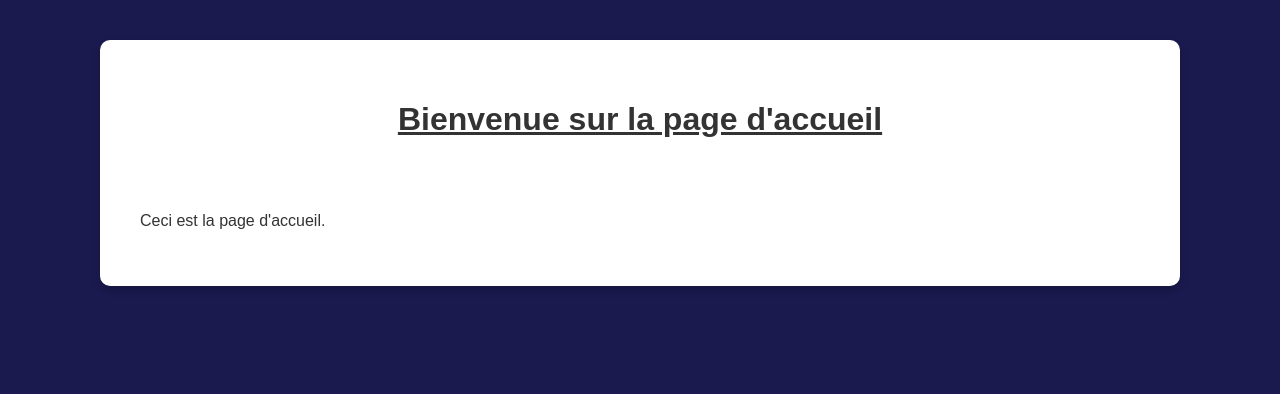
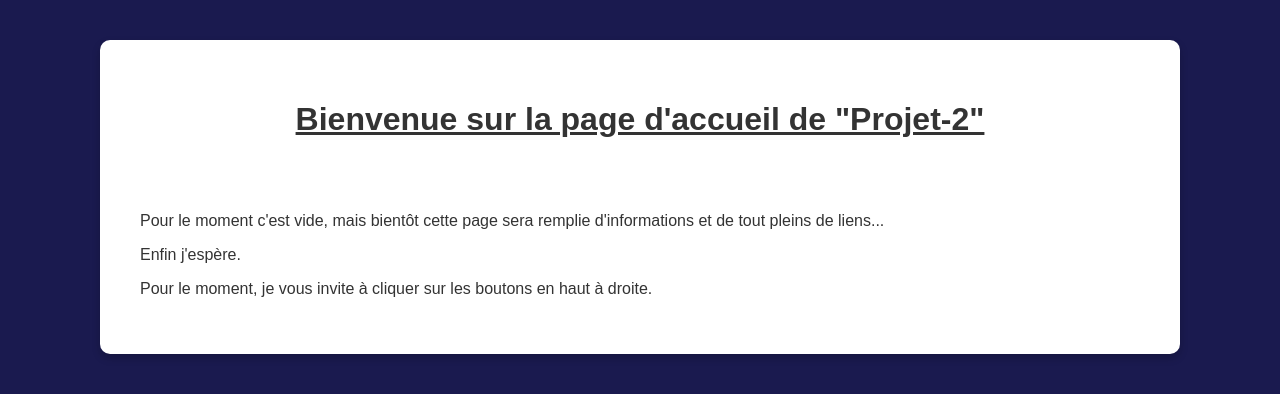
Before and after one commit to Malice-1/Projet-2, a Django app: template Projet2/main/templates/home.html in a window 1280 px wide. Shown: the part 40-434 px from the top of the page. Run offline with Django 5.2, Linux system fonts and the light colour scheme; the template is opened without the code that fills it, so the values that code supplies are empty.

Commit message:
Modification de la page d'acceuil

```diff
--- a/Projet2/main/templates/home.html
+++ b/Projet2/main/templates/home.html
@@ -4,8 +4,14 @@
 
 {% block content %}
 <div class="container">
-    <h1>Bienvenue sur la page d'accueil</h1>
+    <h1>Bienvenue sur la page d'accueil de "Projet-2"</h1>
     <br><br>
-    <p>Ceci est la page d'accueil.</p>
+    <p>Pour le moment c'est vide,
+        mais bientôt cette page sera remplie
+        d'informations et de tout pleins de liens...</p>
+        <p>Enfin j'espère.</p>
+        <p>Pour le moment, je vous invite à cliquer sur
+            les boutons en haut à droite.
+        </p>
 </div>
 {% endblock %}
```
